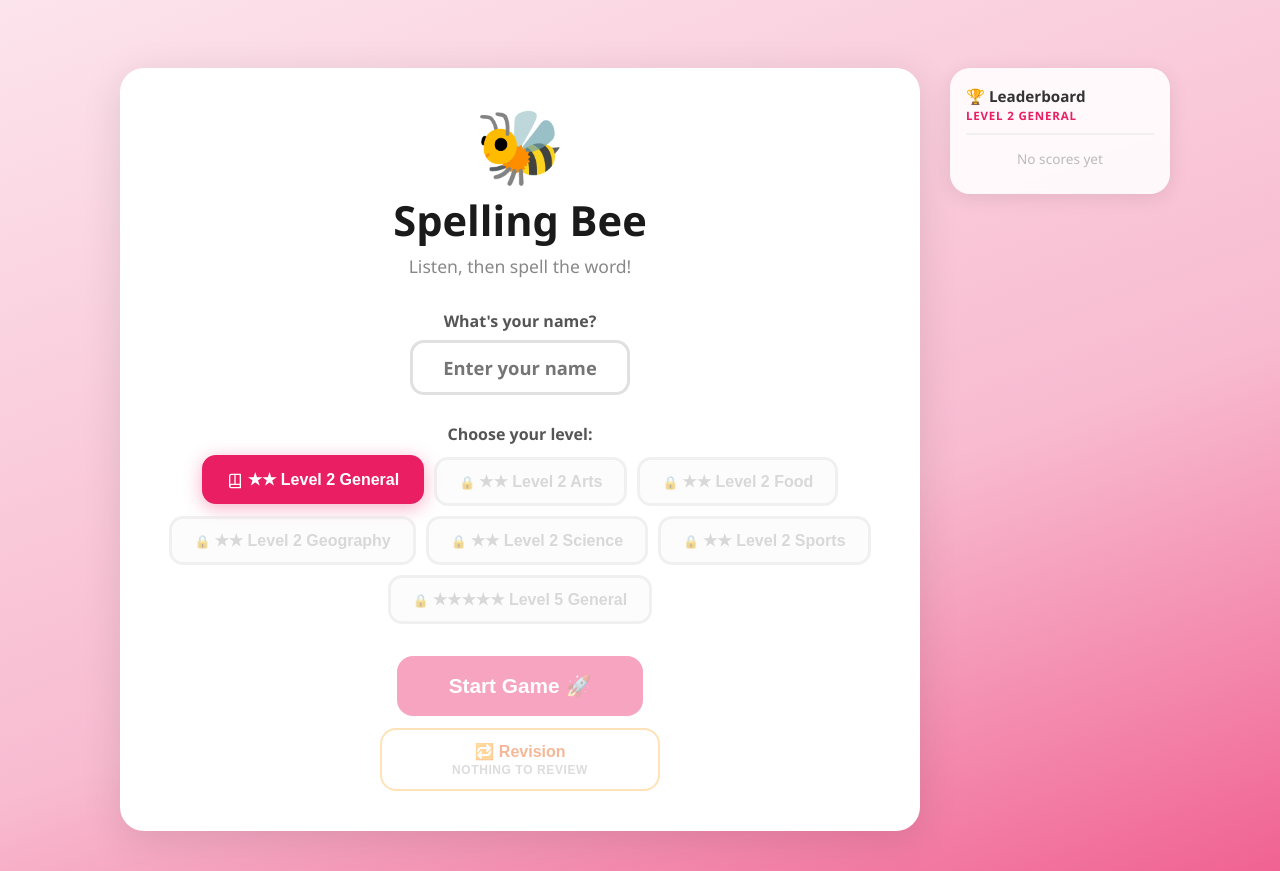
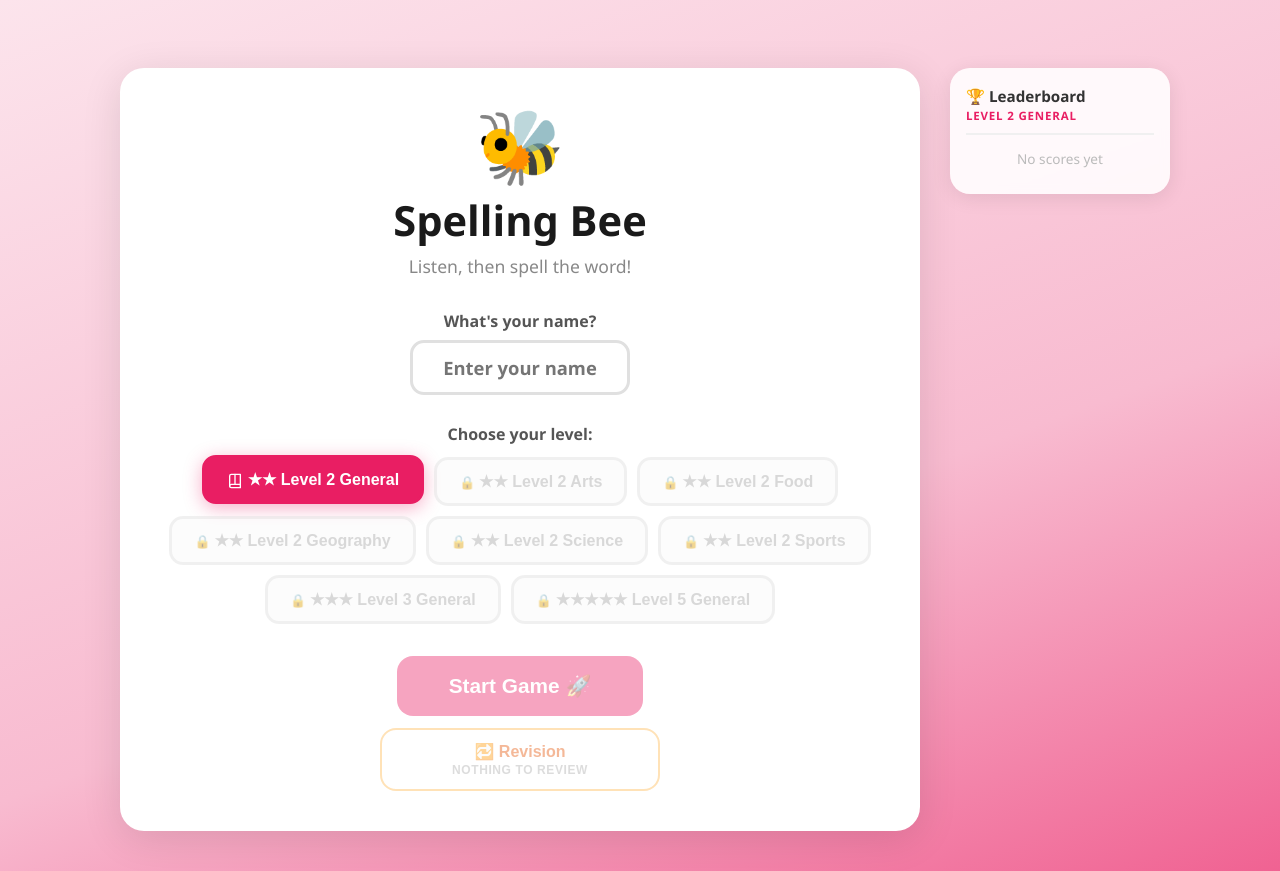
Before and after one commit to GlenKelley/SpellingBee, a React (Vite) app: page / in a window 1280 px wide. Built offline with nearby package versions, Linux system fonts and the light colour scheme.

Commit message:
Added level 3

```diff
--- a/src/App.jsx
+++ b/src/App.jsx
@@ -18,6 +18,12 @@ const COLOR_THEMES = {
     '--accent':        '#e91e63',
     '--accent-hover':  '#c2185b',
     '--accent-shadow': 'rgba(233, 30, 99, 0.35)',
+  },
+  blue: {
+    '--app-bg':        'linear-gradient(160deg, #e3f2fd 0%, #bbdefb 60%, #64b5f6 100%)',
+    '--accent':        '#1976d2',
+    '--accent-hover':  '#1565c0',
+    '--accent-shadow': 'rgba(25, 118, 210, 0.35)',
   },
   purple: {
     '--app-bg':        'linear-gradient(160deg, #f3e5f5 0%, #e1bee7 60%, #ce93d8 100%)',
--- a/src/data/words.js
+++ b/src/data/words.js
@@ -25,6 +25,11 @@ export const WORD_LISTS = {
   level_2_sports: [
     'arrow', 'backstroke', 'baseball', 'billycart', 'canoe', 'cosplay', 'enjoy', 'hobby', 'picnic',
     'pontoon', 'rugby', 'sailor', 'skiff', 'sprint', 'stadium', 'swimming', 'tennis', 'travel', 'windsurf'
+  ],
+  level_3_general: [
+    'ability', 'abolish', 'absolute', 'absolve', 'accept', 'access', 'accomplish', 'ache', 'acre', 'address',
+    'adept', 'adverse', 'agitated', 'ailment', 'alibi', 'alley', 'alphabet', 'ambition', 'animated', 'announce',
+    'antelope', 'apology', 'appoint', 'ardous', 'argument'
   ],
   level_5_general: [
     'amphibious', 'analgesic', 'anecdotal', 'antecedent', 'archetype', 'aspersion', 'autonomous', 'bankruptcy', 'barrister', 'boisterous', 'cachet', 'capricious', 'catastrophe', 'celestial', 'cerebral', 'commissioner', 'conurbation', 'curriculum', 'cyclamen', 'cynicism', 'ebullient', 'egotistical', 'eiphemism', 'foible', 'fortuitous', 'gargoyle', 'geriatric', 'gesticulate', 'gratuitous', 'inauguration', 'innocuous', 'interrogation', 'irreversible', 'linoleum', 'liquidambar', 'monastery'
@@ -261,7 +266,8 @@ export const LEVEL_INFO = {
   level_2_geography: { label: 'Level 2 Geography', stars: 2, color: 'pink',   icon: 'geography',description: '',                  prerequisites: ['level_2_general'] },
   level_2_science:   { label: 'Level 2 Science',   stars: 2, color: 'pink',   icon: 'science',  description: '',                  prerequisites: ['level_2_general'] },
   level_2_sports:    { label: 'Level 2 Sports',    stars: 2, color: 'pink',   icon: 'sports',   description: '',                  prerequisites: ['level_2_general'] },
-  level_5_general:   { label: 'Level 5 General',   stars: 5, color: 'purple', icon: 'advanced', description: 'Advanced',          prerequisites: ['level_2_general', 'level_2_arts', 'level_2_food', 'level_2_geography', 'level_2_science', 'level_2_sports'] },
+  level_3_general:    { label: 'Level 3 General',  stars: 3, color: 'blue',   icon: 'general',   description: '',                  prerequisites: ['level_2_general', 'level_2_arts', 'level_2_food', 'level_2_geography', 'level_2_science', 'level_2_sports'] },
+  level_5_general:   { label: 'Level 5 General',   stars: 5, color: 'purple', icon: 'advanced', description: 'Advanced',          prerequisites: ['level_3_general'] },
 };
 
 export const WORDS_PER_GAME = 10;
```
Also changed, not shown: public/icons/advanced.svg (added).
